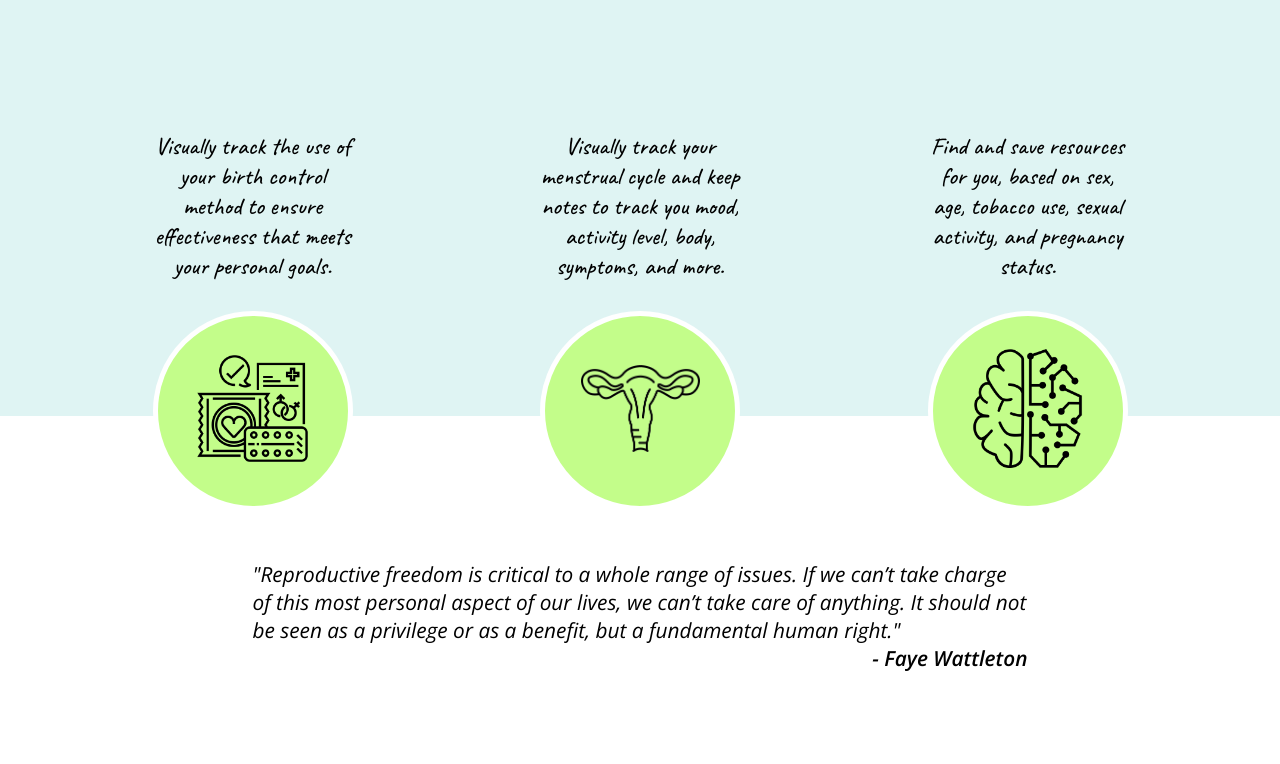
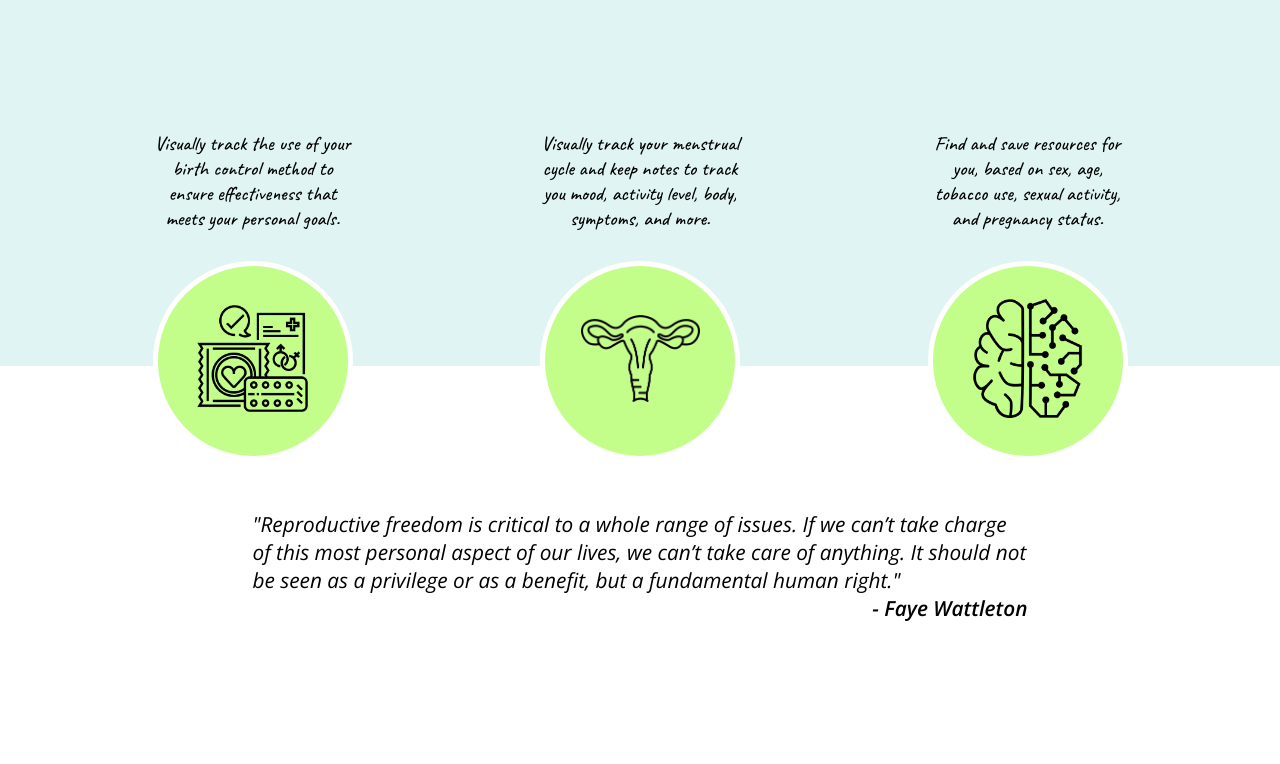
Before and after one commit to gbrogers/MyBodyMyHealth, a React (Create React App) app: page / in a window 1280 px wide. Shown: the part 620-1384 px from the top of the page. Built offline with nearby package versions, Linux system fonts and the light colour scheme.

Commit message:
home section 2 and 5 update

```diff
--- a/src/components/Home/Home.module.scss
+++ b/src/components/Home/Home.module.scss
@@ -36,7 +36,7 @@
     background-color: #defbf9;
     margin-left: 10px;
   }
-  ///////////////////////// SECTION ONE///////////////////////////////////////////////////////
+  ///////////////////////// SECTION ONE ///////////////////////////////////////////////////////
 
   .sectionOne {
     > div {
@@ -75,7 +75,7 @@
     }
   }
 
-  ///////////////////////// SECTION TWO///////////////////////////////////////////////////////
+  ///////////////////////// SECTION TWO ///////////////////////////////////////////////////////
   .sectionTwo {
     position: relative;
     margin: 50px 0 100px 0;
@@ -87,21 +87,6 @@
       justify-content: center;
       align-items: center;
       padding: 10px;
-
-      //   .blueContent {
-      //     display: flex;
-      //     flex-direction: column-reverse;
-      //     .blueWords {
-      //       max-width: 900px;
-      //       padding: 20px;
-      //       padding-top: 0;
-      //     }
-      //     // .campingImg {
-      //     //   max-width: 400px;
-      //     //   padding: 20px;
-      //     //   flex-grow: 2;
-      //     // }
-      //   }
     }
     .circleIcons {
       display: flex;
@@ -139,9 +124,10 @@
         align-items: center;
         p {
           font-family: "Caveat", cursive;
-          font-size: 20px;
+          font-size: 24px;
           font-weight: 400;
-          width: 150px;
+          width: 80%;
+          max-width: 425px;
           text-align: center;
           margin-bottom: 10px;
           margin-top: 20px;
@@ -149,7 +135,7 @@
       }
     }
   }
-  ///////////////////////// SECTION THREE///////////////////////////////////////////////////////
+  ///////////////////////// SECTION THREE ///////////////////////////////////////////////////////
 
   .sectionThree {
     .quoteContainer {
@@ -171,7 +157,7 @@
       }
     }
   }
-  ///////////////////////// SECTION FOUR///////////////////////////////////////////////////////
+  ///////////////////////// SECTION FOUR ///////////////////////////////////////////////////////
 
   .sectionFour {
     display: flex;
@@ -206,7 +192,7 @@
     }
   }
 
-  ////////////////////////////////////////// SECTION 5//////////////////////////////////////////////////////
+  ////////////////////////// SECTION FIVE //////////////////////////////////////////////////////
 
   .sectionFive {
     padding: 50px 10px;
@@ -228,6 +214,7 @@
       p,
       h2 {
         width: 80%;
+        text-align: center;
       }
       p {
         margin: 5px 0;
@@ -235,8 +222,13 @@
       }
     }
   }
+  .sectionFiveBtns {
+    display: flex;
+    flex-direction: column;
+    align-items: center;
+  }
 }
-////////////////////////////////// 400 MEDIA QUERY///////////////////////////////////////
+////////////////////////////////// 400 MEDIA QUERY ///////////////////////////////////////
 @media screen and (min-width: 400px) {
   .home {
     .sectionOne {
@@ -245,9 +237,6 @@
       }
     }
     .sectionTwo {
-      // .circleIcons {
-      //   flex-direction: row;
-      // }
     }
     .sectionThree {
     }
@@ -264,42 +253,6 @@
       }
     }
     .sectionTwo {
-      .blueSection {
-        align-items: center;
-        // padding-left: 20px;
-        // padding-right: 20px;
-
-        // .quoteContainer {
-        //   padding-bottom: 4.5em;
-        // }
-        // .blueContent {
-        //   flex-direction: row;
-        //   padding: 30px;
-        //   .blueWords {
-        //     padding-top: 20px;
-        //   }
-        //   .campingImg {
-        //     padding-right: 0px;
-        //   }
-        // }
-      }
-      .circleIcons {
-        // // margin-top: 400px;
-        // bottom: -125px;
-        // display: flex;
-        // // flex-direction: row;
-        // width: 90%;
-        // justify-content: space-between;
-        // align-items: center;
-        .circle1,
-        .circle2,
-        .circle3 {
-          // min-width: 100px;
-          p {
-            font-size: 18px;
-          }
-        }
-      }
     }
     .sectionThree {
     }
@@ -313,14 +266,6 @@
         padding: 30px;
         align-items: flex-start;
         justify-content: center;
-
-        h2 {
-        }
-        p {
-          // height: 200px;
-        }
-        // align-items: center;
-        // justify-items: center;
       }
       .research {
         display: block;
@@ -332,29 +277,6 @@
   }
 } //end of 550 media query
 
-@media screen and (min-width: 660px) {
-  .home {
-    .sectionTwo {
-      .circleIcons {
-        flex-direction: row;
-        position: relative;
-        bottom: -125px;
-        width: 90%;
-        justify-content: space-between;
-        align-items: flex-end;
-        .circle1,
-        .circle2,
-        .circle3 {
-          // min-width: 100px;
-          p {
-            font-size: 20px;
-            width: 200px;
-          }
-        }
-      }
-    }
-  }
-}
 ////////////////////////////////// 768 MEDIA QUERY///////////////////////////////////////
 @media screen and (min-width: 768px) {
   .home {
@@ -380,47 +302,21 @@
       }
     }
     .sectionTwo {
-      //   .blueSection {
-      //     align-items: center;
-      //     // padding-left: 20px;
-      //     // padding-right: 20px;
-
-      //     // .quoteContainer {
-      //     //   padding-bottom: 4.5em;
-      //     // }
-      //     // .blueContent {
-      //     //   flex-direction: row;
-      //     //   padding: 30px;
-      //     //   .blueWords {
-      //     //     padding-top: 20px;
-      //     //   }
-      //     //   .campingImg {
-      //     //     padding-right: 0px;
-      //     //   }
-      //     // }
-      //   }
       .circleIcons {
+        flex-direction: row;
+        position: relative;
+        bottom: -125px;
+        width: 90%;
+        justify-content: space-between;
+        align-items: flex-end;
         .circle1,
         .circle2,
         .circle3 {
-          // min-width: 100px;
           p {
-            font-size: 24px;
+            font-size: 20px;
             width: 200px;
           }
         }
-        //     position: relative;
-        //     // margin-top: 400px;
-        //     bottom: -125px;
-        //     display: flex;
-        //     flex-direction: row;
-        //     width: 90%;
-        //     justify-content: space-between;
-        //     align-items: flex-end;
-        //     .individualCircle {
-        //       // width: 9em;
-        //       // height: 9em;
-        //     }
       }
     }
     .sectionThree {
@@ -447,6 +343,13 @@
       .caption {
         margin-left: 15px;
         align-items: flex-start;
+        p,
+        h2 {
+          text-align: left;
+        }
+      }
+      .sectionFiveBtns {
+        flex-direction: row;
       }
     }
   }
--- a/src/components/SetUpForm/SetUpForm.module.scss
+++ b/src/components/SetUpForm/SetUpForm.module.scss
@@ -1,4 +1,10 @@
 .componentContainer {
+  display: flex;
+  justify-content: center;
+  padding: 0 10px;
+  flex-direction: column;
+  align-items: center;
+
   .setUpContainer {
     background-color: #f7f6c4;
     max-width: 700px;
@@ -54,13 +60,7 @@
       margin-left: 10px;
     }
   }
-  .componentContainer {
-    display: flex;
-    justify-content: center;
-    padding: 0 10px;
-    flex-direction: column;
-    align-items: center;
-  }
+
   .setUpHeader {
     width: 100%;
     // color: hotpink;
```
Also changed, not shown: src/components/Home/Home.jsx (+1 -37 lines).
